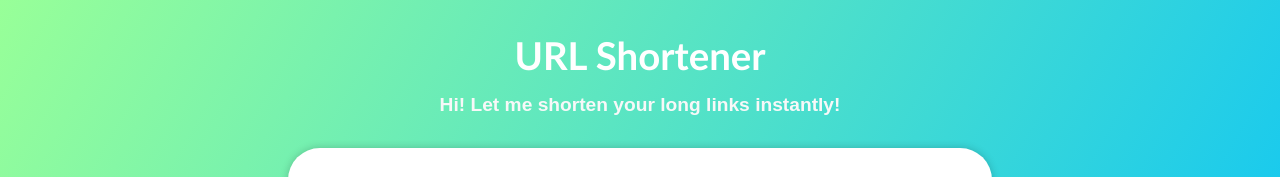
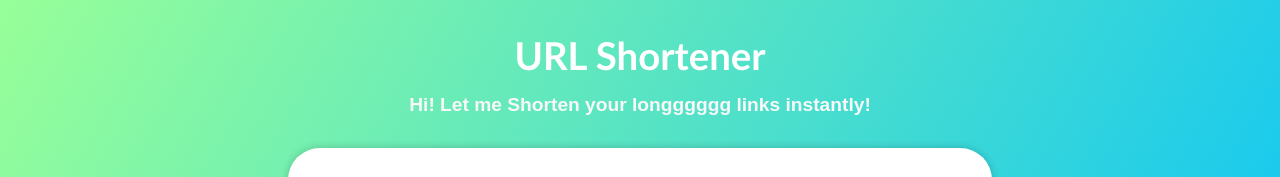
Before and after one commit to Xeven777/Basic-URL-Shortener, a plain HTML site: page index.html in a window 1280 px wide. Shown: the top 177 px of the page. Drawn offline with Linux system fonts and the light colour scheme; a web font is replaced by a local one.

Commit message:
Update index.html

```diff
--- a/index.html
+++ b/index.html
@@ -10,7 +10,7 @@
 <body>
     <div class="head">
         <h1 class="name">URL Shortener</h1>
-        <h2>Hi! Let me shorten your long links instantly!</h2>
+        <h2>Hi! Let me Shorten your longggggg links instantly!</h2>
     </div>
     <form>
         <label for="url">Enter a URL:</label><br>
```
